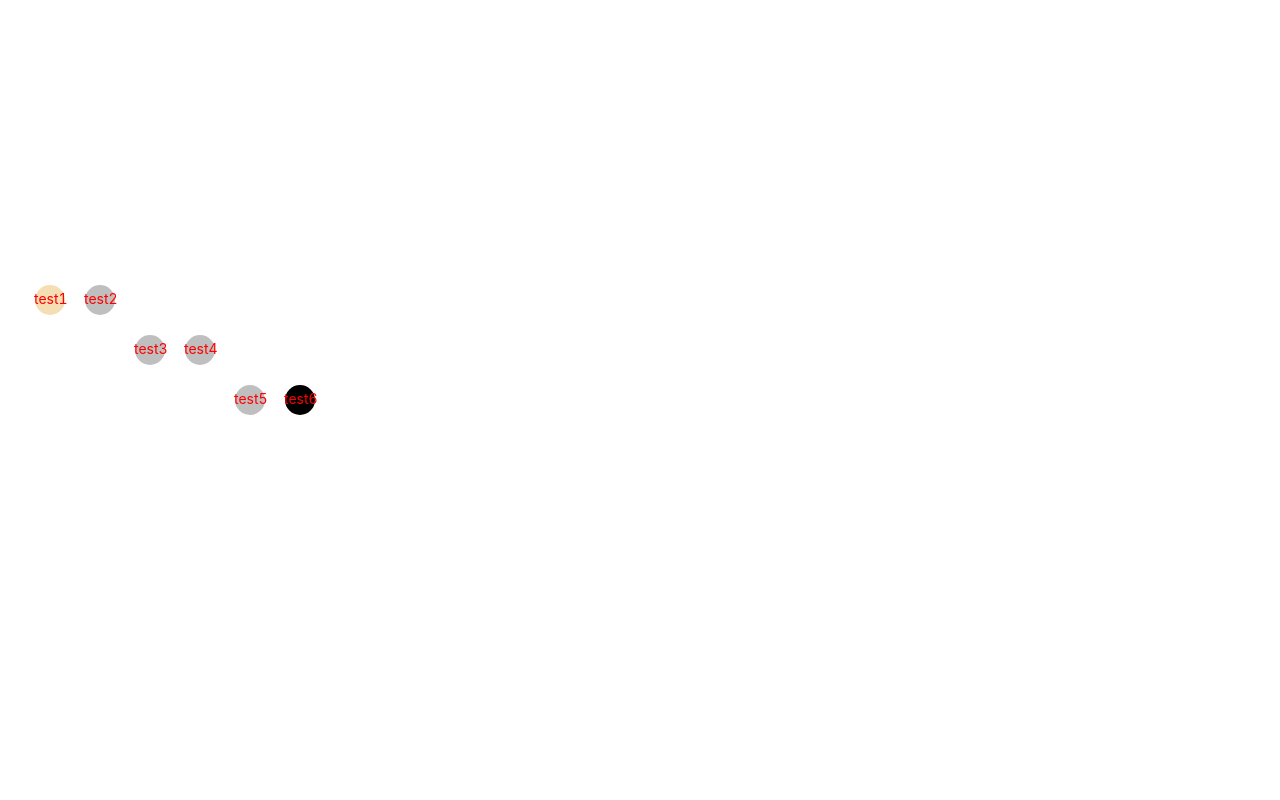
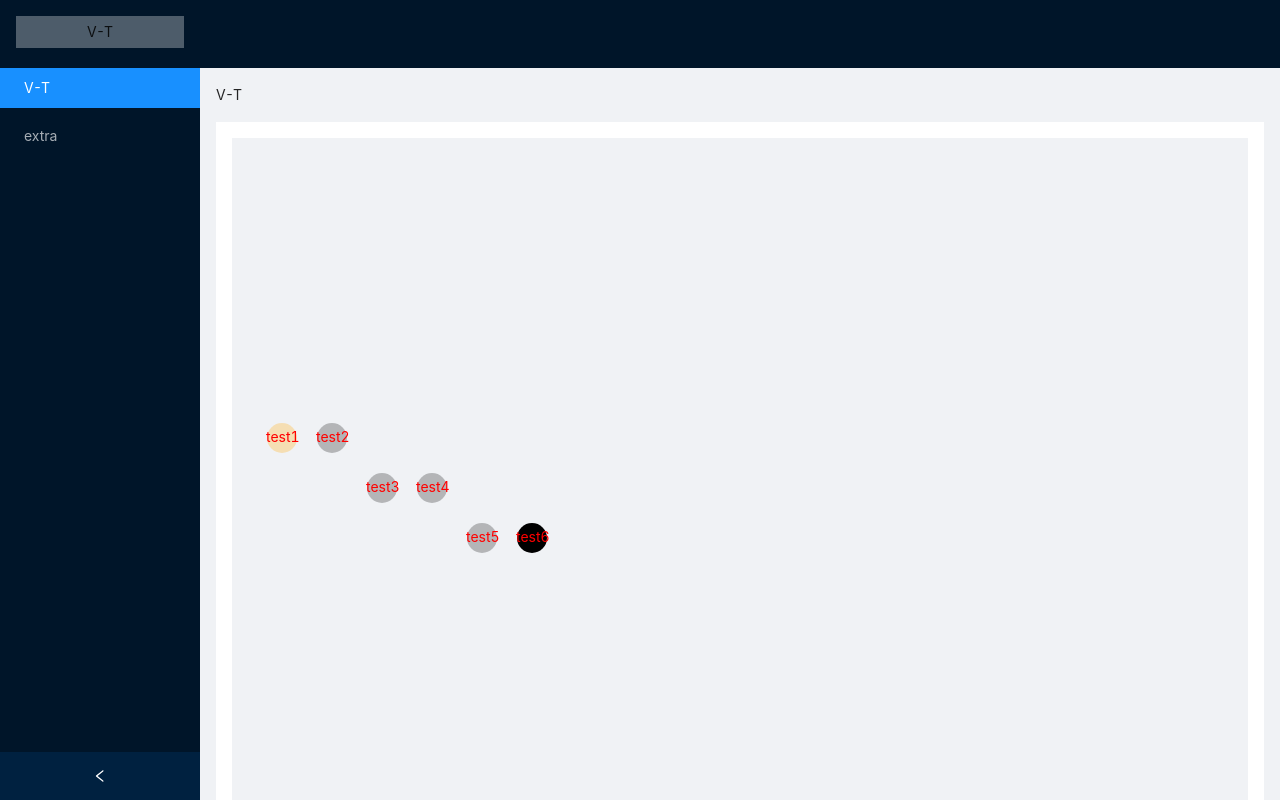
Before and after one commit to xxqyw/visualization-tool, a React (Create React App) app in the folder visualization/: page / in a window 1280 px wide. Shown: the top 800 px of the page. Built offline with nearby package versions, Linux system fonts and the light colour scheme.

Commit message:
WIP：增加布局

```diff
--- a/visualization/public/index.html
+++ b/visualization/public/index.html
@@ -24,7 +24,7 @@
       work correctly both with client-side routing and a non-root public URL.
       Learn how to configure a non-root public URL by running `npm run build`.
     -->
-    <title>React App</title>
+    <title>可视化工具</title>
   </head>
   <body>
     <noscript>You need to enable JavaScript to run this app.</noscript>
--- a/visualization/src/App.css
+++ b/visualization/src/App.css
@@ -1 +1,19 @@
 @import '~antd/dist/antd.css';
+.App .site-layout {
+    background-color: #f0f2f5;
+}
+.App .logo {
+    height: 32px;
+    margin: 16px;
+    line-height: 32px;
+    text-align: center;
+    background: rgba(255, 255, 255, 0.3);
+}
+
+.App .site-layout-background {
+    height: 68px;
+}
+.App .site-layout .content-box {
+    background-color: #fff;
+    padding: 16px;
+}
--- a/visualization/src/App.js
+++ b/visualization/src/App.js
@@ -1,11 +1,49 @@
 import './App.css';
 import react, {useState} from 'react';
-import SvgImage from './pages/svg-image';
+import { Layout, Menu, Breadcrumb } from 'antd';
+import {
+  DesktopOutlined,
+  PieChartOutlined,
+  FileOutlined
+} from '@ant-design/icons';
+import VTPage from './pages/V-T';
+
+const { Header, Content, Footer, Sider } = Layout;
 
 function App() {
+  const [collapsed, setCollapsed] = useState(false);
+  const onCollapse = collapsed => {
+    setCollapsed(collapsed);
+  };
   return (
     <div className="App">
-      <SvgImage></SvgImage>
+      <Layout style={{ minHeight: '100vh' }}>
+        <Sider collapsible collapsed={collapsed} onCollapse={onCollapse}>
+          <div className="logo">
+            V-T
+          </div>
+          <Menu theme="dark" defaultSelectedKeys={['1']} mode="inline">
+            <Menu.Item key="1">
+              V-T
+            </Menu.Item>
+            <Menu.Item key="2">
+              extra
+            </Menu.Item>
+          </Menu>
+        </Sider>
+        <Layout className="site-layout">
+          <Header className="site-layout-background" style={{ padding: 0 }} />
+          <Content style={{ margin: '0 16px', background: '' }}>
+            <Breadcrumb style={{ margin: '16px 0' }}>
+              <Breadcrumb.Item>V-T</Breadcrumb.Item>
+            </Breadcrumb>
+            <div className='content-box'>
+              <VTPage></VTPage>
+            </div>
+          </Content>
+          {/* <Footer style={{ textAlign: 'center' }}>V-T ©2022 Created by xxq</Footer> */}
+        </Layout>
+      </Layout>
     </div>
   );
 }
--- /dev/null
+++ b/visualization/src/components/index.tsx
@@ -0,0 +1,4 @@
+import SvgImage from "./svg-image";
+
+const components = [SvgImage];
+export default components;
--- a/visualization/src/pages/svg-image/index.tsx
+++ b/visualization/src/components/svg-image/index.tsx
@@ -34,7 +34,7 @@ const Arrow = (props: ArrowProps) => {
 }
 const Detail = (props: DetailProps) => {
     const {visible, detail, title, onCancel} = props;
-    return <Modal title={title} visible={visible} footer={null} onCancel={onCancel}>{detail}</Modal>
+    return <Modal title={title} visible={visible} footer={null} onCancel={onCancel} centered>{detail}</Modal>
 }
 export const SvgImage = (props: any) => {
     const [pointMap, setPointMap] = useState<any>([]);
@@ -68,6 +68,7 @@ export const SvgImage = (props: any) => {
         setTitle(pointMap[x][y].name);
         setVisible(true);
     };
+
     useEffect(() => {
         for(let i=0;i<10;i++) {
             const temp = [];
@@ -88,7 +89,8 @@ export const SvgImage = (props: any) => {
         });
         setPointMap(cloneDeep(initPointMap));
     }, []);
-    return (<div>
+
+    return (<div style={{background: '#f0f2f5'}}>
         <div>
             <svg height={800} width={1000}>
                 {pointMap.map((line: Point[], x: number) => {
@@ -113,12 +115,12 @@ export const SvgImage = (props: any) => {
                 })}
             </svg>
         </div>
-        <div>
+        <div style={{background: '#fff', paddingTop: '16px', textAlign: 'center'}}>
             <Button type="primary" onClick={onCompleteAllSteps} style={{marginRight: 16}}>一步完成</Button>
             <Button type="primary" onClick={onLastStep} disabled={currentNodes.length <= 1} style={{marginRight: 16}}>上一步</Button>
             <Button type="primary" onClick={onNextStep} disabled={currentNodes.length >= paths.length}>下一步</Button>
         </div>
-        <Detail visible={visible} title={title} detail={detail} onCancel={() => setVisible(false)}></Detail>
+        <Detail visible={visible} title={title} detail={detail} onCancel={() => setVisible(false)} ></Detail>
     </div>);
 }
 export default SvgImage;
--- /dev/null
+++ b/visualization/src/pages/V-T/index.tsx
@@ -0,0 +1,11 @@
+import React, {useEffect, useState} from 'react';
+import SvgImage from '../../components/svg-image';
+import './index.css';
+
+export const VTPage = (props: any) => {
+
+    return (<div>
+        <SvgImage></SvgImage>
+    </div>);
+}
+export default VTPage;
--- a/visualization/src/pages/index.tsx
+++ b/visualization/src/pages/index.tsx
@@ -1,4 +1,4 @@
-import SvgImage from "./svg-image";
+import VTPage from "./V-T";
 
-const pages = [SvgImage];
+const pages = [VTPage];
 export default pages;
```
Also changed, not shown: visualization/src/components/svg-image/index.css (renamed from visualization/src/pages/svg-image/index.css), visualization/src/pages/V-T/index.css (added).
